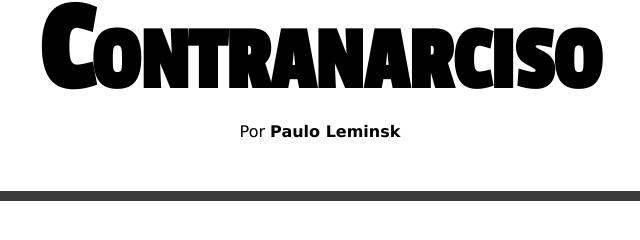
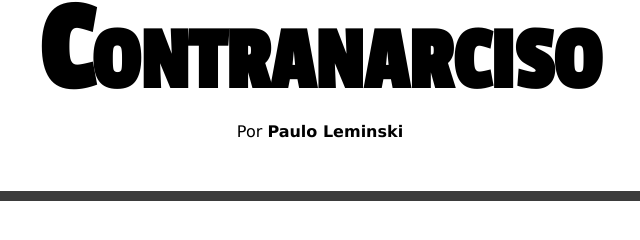
Before and after one commit to Jonalbertb/contranarciso, a plain HTML site: page index.html in a window 1280 px wide. Shown: the part 69-309 px from the top of the page, 320-960 px from the left. Drawn offline with Linux system fonts and the light colour scheme.

Commit message:
Update index.html

```diff
--- a/index.html
+++ b/index.html
@@ -12,7 +12,7 @@
     <header>
 
         <h1>Contranarciso</h1>
-        <p>Por <a href="https://www.tudoepoema.com.br/paulo-leminsk-contranarciso/" target="_blank">Paulo Leminsk</a></p>
+        <p>Por <a href="https://www.tudoepoema.com.br/paulo-leminsk-contranarciso/" target="_blank">Paulo Leminski</a></p>
 
     </header>
 
```
